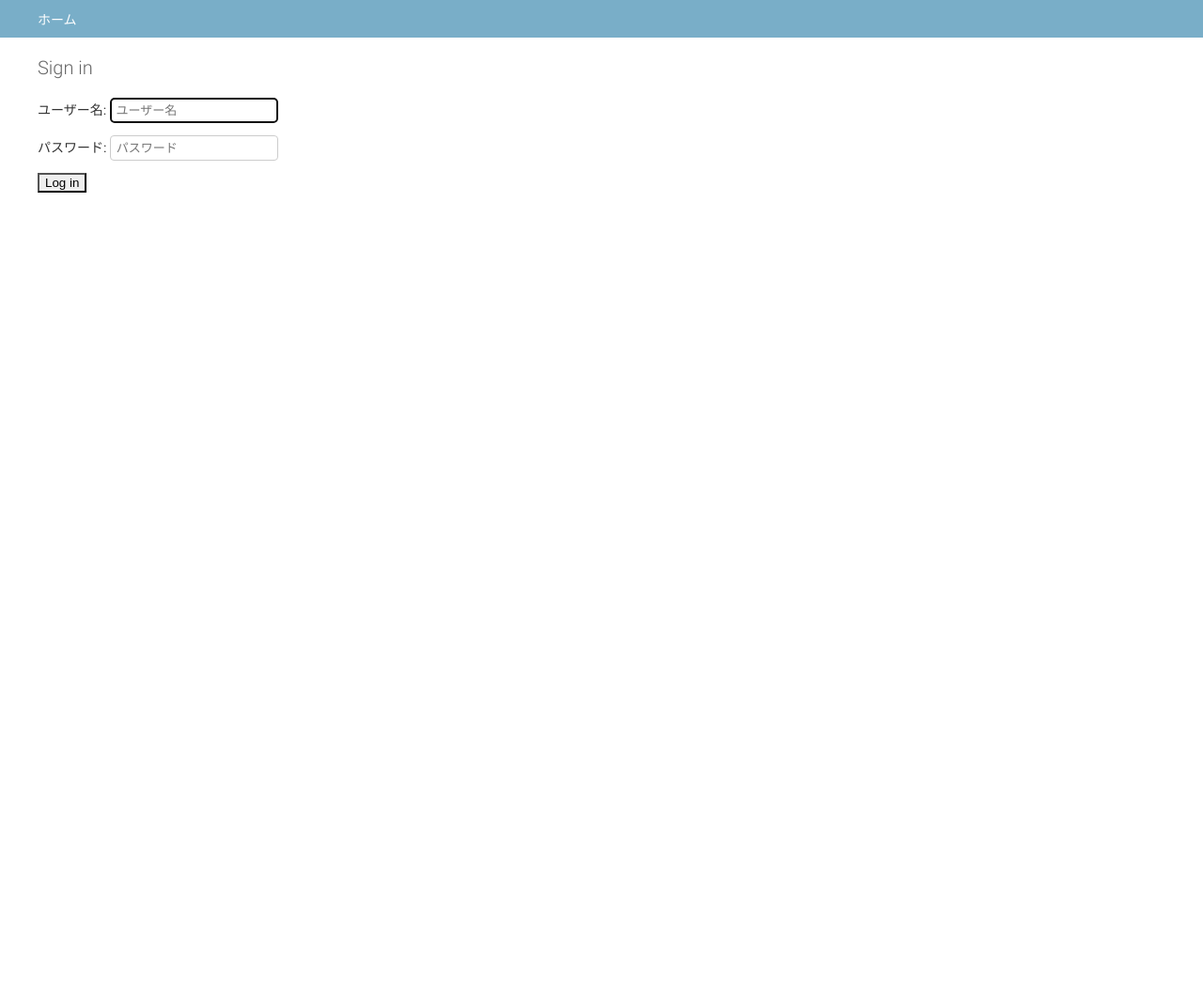
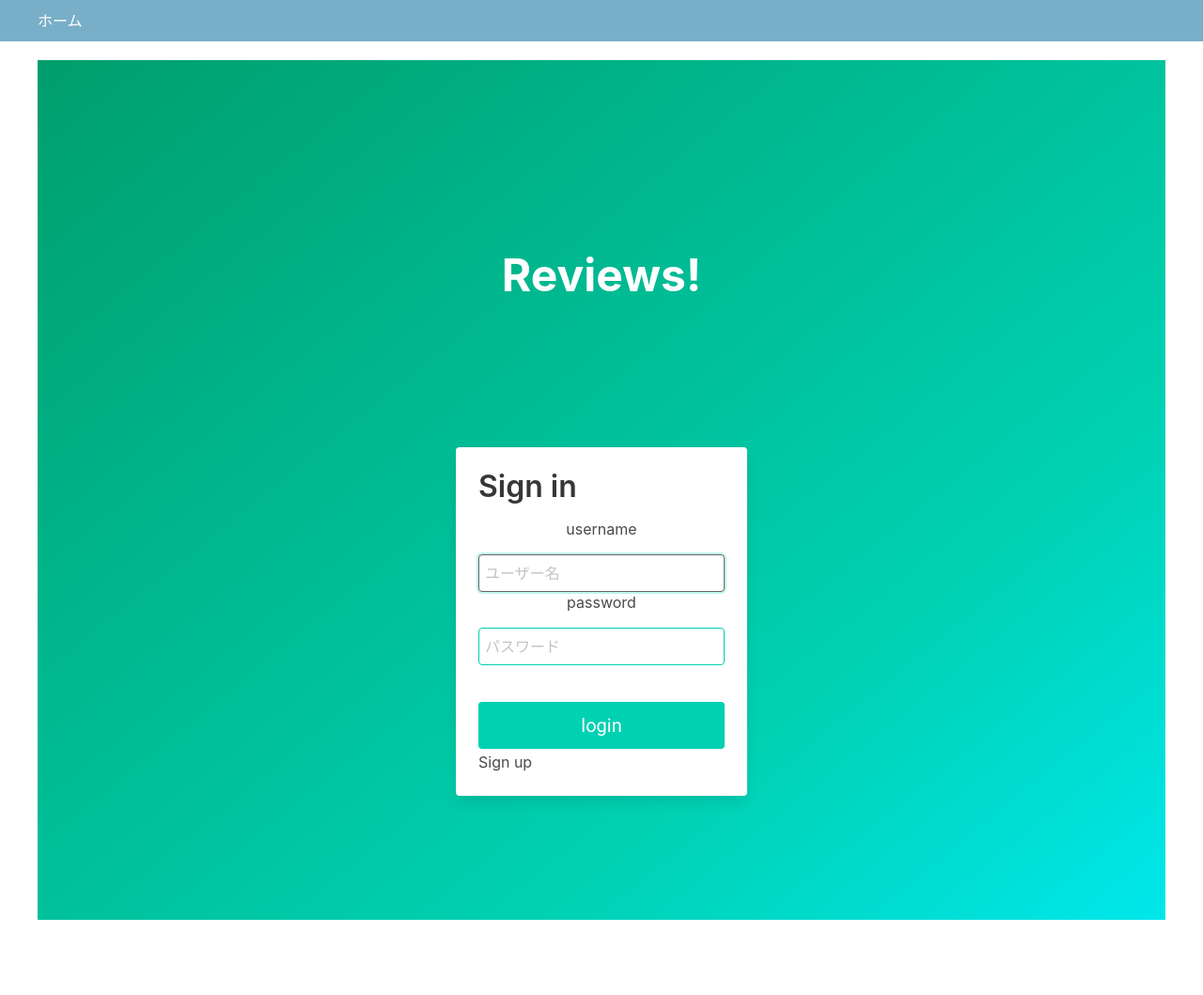
Before and after one commit to shuto-hub/my-first-blog, a Django app: page /accounts/login/ in a window 1280 px wide. Shown: the part 20-1079 px from the top of the page at 94% size. Before the commit the page ends 225 px from the top, so only its background shows below. Run offline with Django 3.2, Linux system fonts and the light colour scheme; some libraries are stand-ins or nearby versions.

Commit message:
login view test

```diff
--- a/accounts/templates/accounts/login.html
+++ b/accounts/templates/accounts/login.html
@@ -1,12 +1,55 @@
 {% extends 'admin/base.html' %}
 
 {% block content %}
+<head>
+  <link rel="stylesheet" href="https://cdnjs.cloudflare.com/ajax/libs/bulma/0.1.2/css/bulma.css">
+  <link rel="stylesheet" href="https://maxcdn.bootstrapcdn.com/font-awesome/4.6.3/css/font-awesome.min.css">
+</head>
+<body class="layout-default">
+    <section class="hero is-fullheight is-medium is-primary is-bold">
+    <p>　</p>
+    <p>　</p>
+    <p>　</p>
+    <p>　</p>
+    <h1 class="title is-1 has-text-centered is-spaced has-text-weight-bold">Reviews!</h1>
+        <div class="hero-body">
+            <div class="container">
+            <div class="columns is-centered">
+                <article class="card is-rounded">
+                <div class="card-content">
 <h1>Sign in</h1>
 <section class="common-form">
 <form method="post">
 {% csrf_token %}
-{{ form.as_p }}
-<button type="submit" class="submit">Log in</button>
+{% load widget_tweaks %}
+<p class="has-text-centered">username</p>
+{{ form.username|add_class:"input is-primary" }}
+<p class="has-text-centered">password</p>
+{{ form.password|add_class:"input is-primary" }}
+<p>　</p>
+<input type="submit" value="login" class="button is-primary is-medium is-fullwidth"/>
+<input type="hidden" name="next" value="{{ next }}" />
 </form>
+{% if user.is_authenticated %}
+{% else %}
+<a href="{% url 'accounts:create' %}" class="has-text-centered">Sign up</a>
+{% endif %}
 </section>
+</div>
+</article>
+</div>
+</div>
+</div>
+</section>
+</body>
+<div class="container">
+<header>
+<nav>
+<ul>
+</ul>
+</nav>
+</header>
+<div class="content">
+</div>
+</div>
 {% endblock %}
--- a/blog/views.py
+++ b/blog/views.py
@@ -7,6 +7,7 @@ from django.contrib.auth import authenticate,logout, login as django_login
 from django.contrib.auth.models import User
 from . import forms
 
+@login_required
 def post_list(request):
     posts = Post.objects.filter(published_date__lte=timezone.now()).order_by('published_date')
     user = request.user
```
Also changed, not shown: templates/base.html (+4 -4 lines), templates/registration/logged_out.html (deleted, +0 -9 lines), templates/registration/login.html (deleted, +0 -33 lines).
